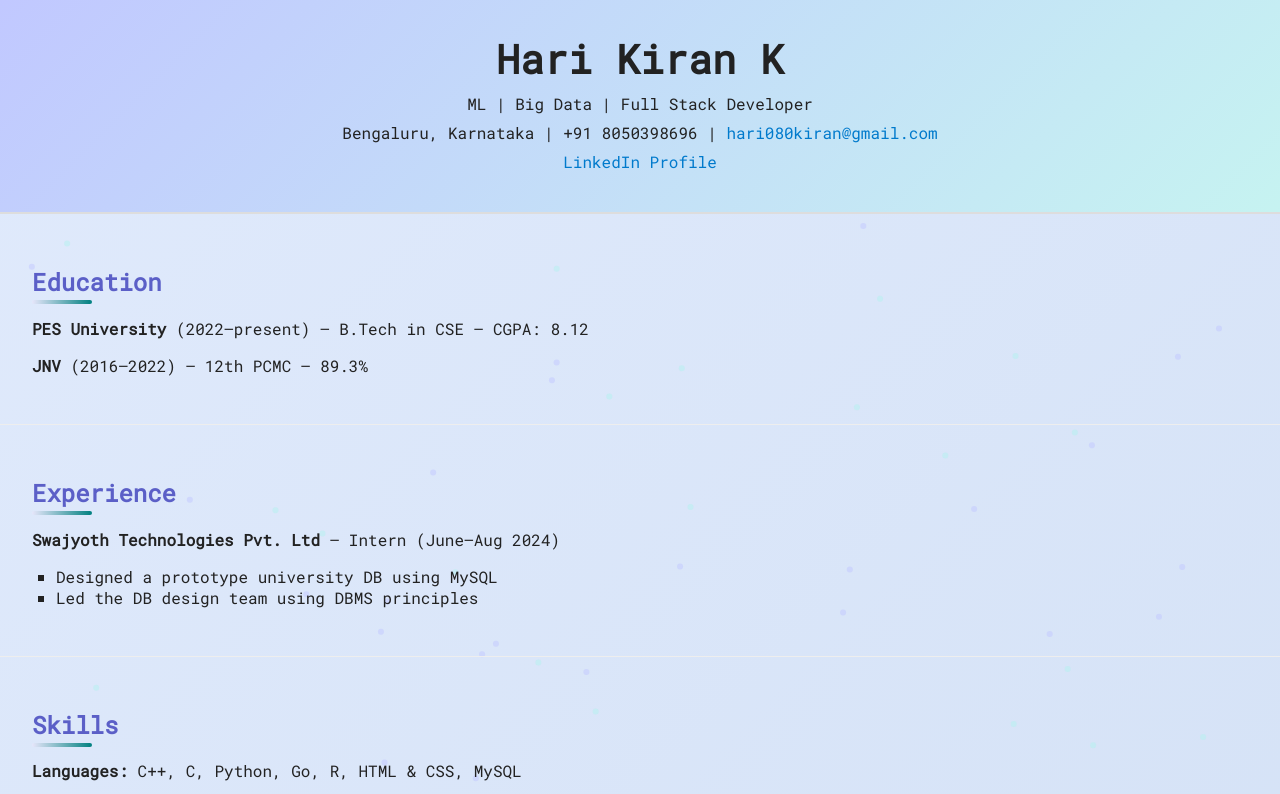
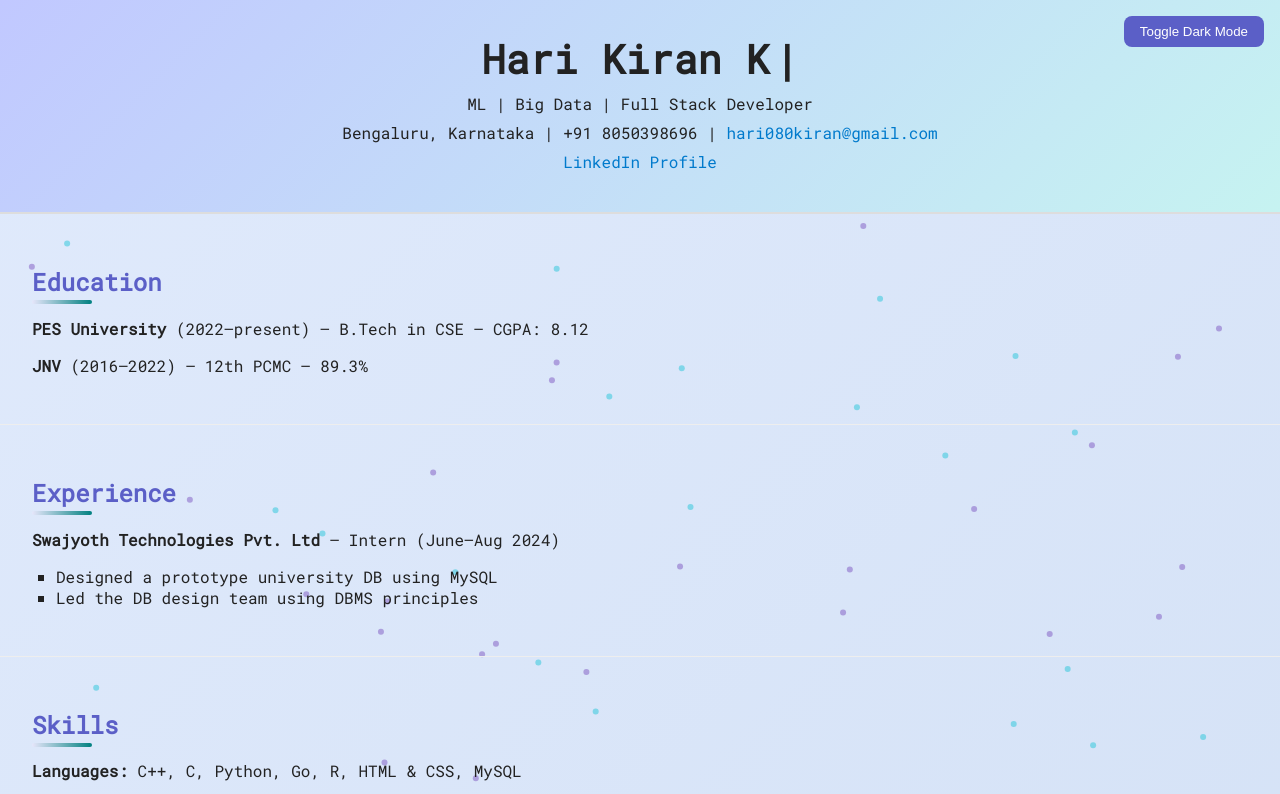
Before and after one commit to justnotintrested/HariKiranProfile, a plain HTML site: page index.html in a window 1280 px wide. Shown: the top 794 px of the page. Drawn offline with nearby package versions, Linux system fonts and the light colour scheme.

Commit message:
Update index.html

```diff
--- a/index.html
+++ b/index.html
@@ -1,22 +1,30 @@
 <!DOCTYPE html>
 <html lang="en">
 <head>
-  <meta charset="UTF-8">
-  <meta name="viewport" content="width=device-width, initial-scale=1.0">
+  <meta charset="UTF-8" />
+  <meta name="viewport" content="width=device-width, initial-scale=1.0"/>
   <title>Hari Kiran K – Interactive Resume</title>
-  <link href="https://fonts.googleapis.com/css2?family=Roboto+Mono&display=swap" rel="stylesheet">
+  <link href="https://fonts.googleapis.com/css2?family=Roboto+Mono&display=swap" rel="stylesheet"/>
   <script src="https://cdn.jsdelivr.net/npm/tsparticles@2/tsparticles.bundle.min.js"></script>
   <script src="https://cdn.jsdelivr.net/npm/chart.js"></script>
   <style>
-    * {
-      box-sizing: border-box;
+    :root {
+      --bg-light: #e0eafc;
+      --bg-dark: #0d1117;
+      --text-light: #222;
+      --text-dark: #eee;
     }
     body {
       margin: 0;
       font-family: 'Roboto Mono', monospace;
-      background: linear-gradient(135deg, #e0eafc, #cfdef3);
-      color: #222;
+      background: linear-gradient(135deg, var(--bg-light), #cfdef3);
+      color: var(--text-light);
       overflow-x: hidden;
+      transition: all 0.4s ease;
+    }
+    body.dark {
+      background: linear-gradient(135deg, #0d1117, #1e1e2f);
+      color: var(--text-dark);
     }
     #tsparticles {
       position: fixed;
@@ -25,6 +33,18 @@
       width: 100%;
       height: 100%;
       z-index: -1;
+    }
+    .toggle-btn {
+      position: fixed;
+      top: 1rem;
+      right: 1rem;
+      background: #5b5fc7;
+      color: white;
+      border: none;
+      padding: 0.5rem 1rem;
+      border-radius: 8px;
+      cursor: pointer;
+      z-index: 1000;
     }
     header {
       background: linear-gradient(135deg, #c1c8ff, #c6f3f1);
@@ -37,6 +57,12 @@
       margin: 0;
       font-size: 2.5rem;
       animation: slideDown 1s ease-out;
+    }
+    header h1::after {
+      content: '|';
+      animation: typing 2s steps(20) infinite;
+      display: inline-block;
+      margin-left: 5px;
     }
     header p {
       margin: 0.5rem 0;
@@ -82,14 +108,6 @@
     a:hover {
       text-decoration: underline;
     }
-    @keyframes fadeIn {
-      from { opacity: 0; transform: translateY(20px); }
-      to { opacity: 1; transform: translateY(0); }
-    }
-    @keyframes slideDown {
-      from { transform: translateY(-20px); opacity: 0; }
-      to { transform: translateY(0); opacity: 1; }
-    }
     .animated-section {
       opacity: 0;
       transform: translateY(20px);
@@ -104,10 +122,24 @@
       max-width: 600px;
       margin: 2rem auto;
     }
+    @keyframes fadeIn {
+      from { opacity: 0; transform: translateY(20px); }
+      to { opacity: 1; transform: translateY(0); }
+    }
+    @keyframes slideDown {
+      from { transform: translateY(-20px); opacity: 0; }
+      to { transform: translateY(0); opacity: 1; }
+    }
+    @keyframes typing {
+      0%, 100% { opacity: 0; }
+      50% { opacity: 1; }
+    }
   </style>
 </head>
 <body>
   <div id="tsparticles"></div>
+  <button class="toggle-btn" onclick="toggleDarkMode()">Toggle Dark Mode</button>
+
   <header>
     <h1>Hari Kiran K</h1>
     <p>ML | Big Data | Full Stack Developer</p>
@@ -173,25 +205,18 @@
   </footer>
 
   <script>
-    const observer = new IntersectionObserver((entries) => {
-      entries.forEach(entry => {
-        if (entry.isIntersecting) {
-          entry.target.classList.add('visible');
-        }
-      });
-    });
-    document.querySelectorAll('.animated-section').forEach(section => {
-      observer.observe(section);
-    });
+    let currentParticles;
+    const lightColors = ["#7e57c2", "#26c6da"];
+    const darkColors = ["#c1c8ff", "#b3f1f0"];
 
+    function loadParticles(colors) {
+      if (currentParticles) currentParticles.destroy();
       tsParticles.load("tsparticles", {
         fullScreen: { enable: false },
-      background: {
-        color: "transparent"
-      },
+        background: { color: "transparent" },
         particles: {
           number: { value: 50 },
-        color: { value: ["#c1c8ff", "#b3f1f0"] },
+          color: { value: colors },
           shape: { type: "circle" },
           opacity: { value: 0.5 },
           size: { value: 3 },
@@ -202,11 +227,30 @@
             onHover: { enable: true, mode: "repulse" },
             resize: true
           },
-        modes: {
-          repulse: { distance: 80 }
-        }
+          modes: { repulse: { distance: 80 } }
         },
         detectRetina: true
+      }).then((container) => currentParticles = container);
+    }
+
+    function toggleDarkMode() {
+      const isDark = document.body.classList.toggle("dark");
+      loadParticles(isDark ? darkColors : lightColors);
+    }
+
+    document.addEventListener("DOMContentLoaded", () => {
+      loadParticles(lightColors);
+
+      const observer = new IntersectionObserver((entries) => {
+        entries.forEach(entry => {
+          if (entry.isIntersecting) {
+            entry.target.classList.add('visible');
+          }
+        });
+      });
+
+      document.querySelectorAll('.animated-section').forEach(section => {
+        observer.observe(section);
       });
 
       const ctx = document.getElementById('skillsChart').getContext('2d');
@@ -228,6 +272,7 @@
           scales: { r: { suggestedMin: 0, suggestedMax: 10 } }
         }
       });
+    });
   </script>
 </body>
 </html>
```
Lines whose indentation alone changed are shown as unchanged.
